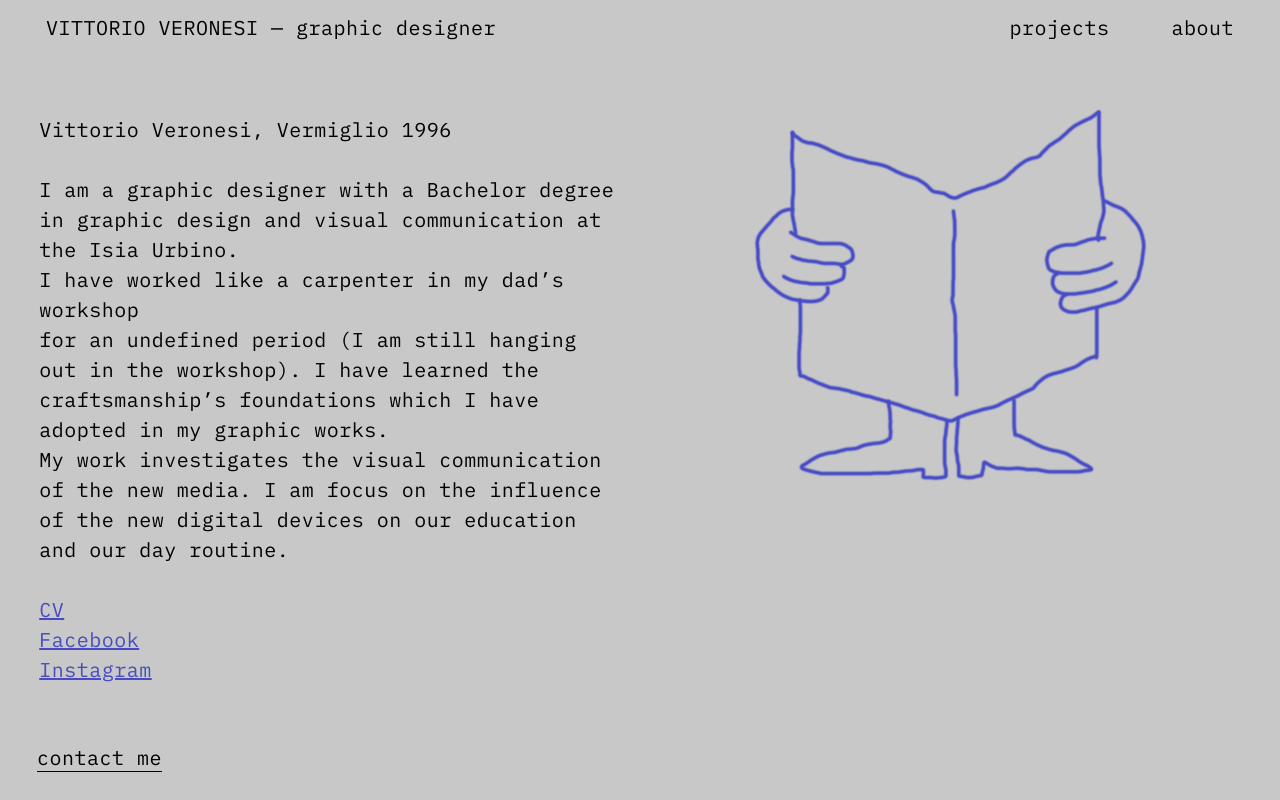
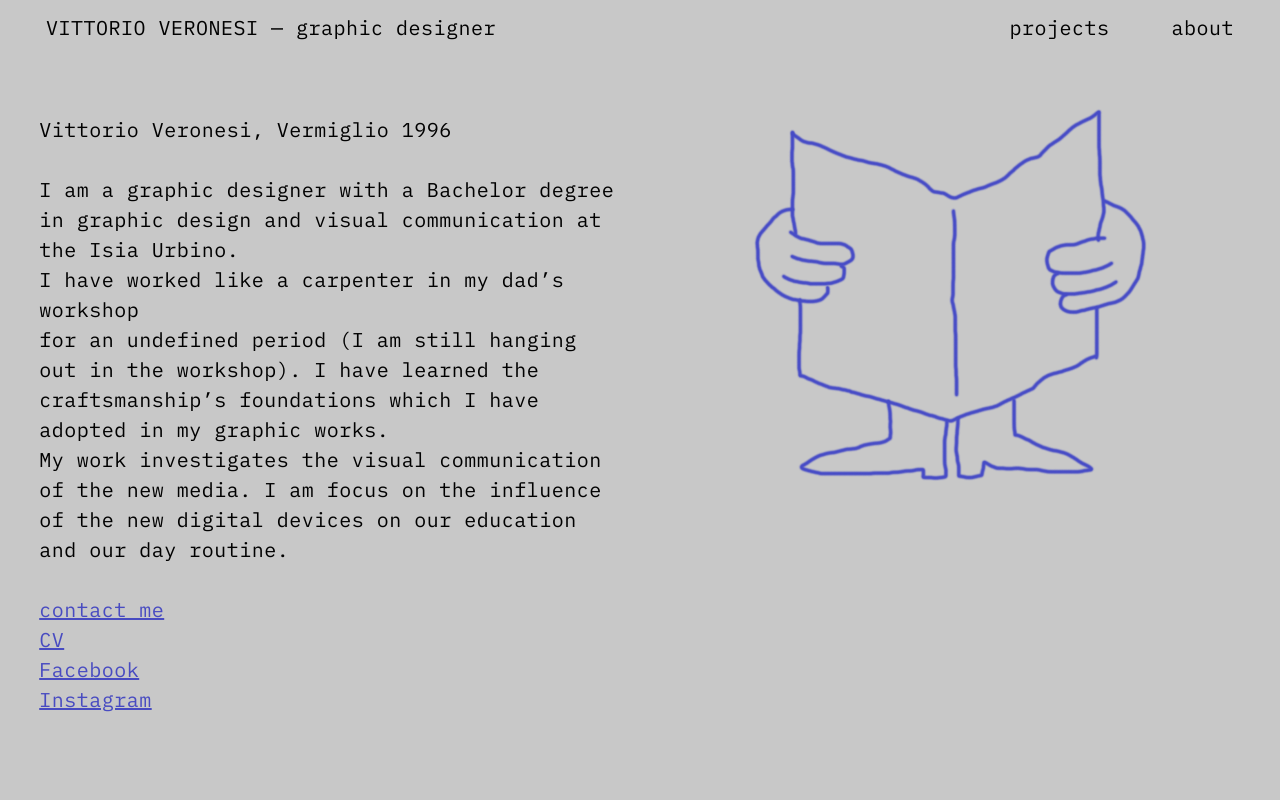
Before and after one commit to vittorioveronesi/vittorioveronesi.github.io, a plain HTML site: page about.html in a window 1280 px wide. Drawn offline with Linux system fonts and the light colour scheme.

Commit message:
Add files via upload

```diff
--- a/about.html
+++ b/about.html
@@ -18,11 +18,6 @@
             </div>
         </div>
 
-        <div id="contact">
-            <a  href = "mailto:vittvero@gmail.com">contact me</a>
-        </div>
-
-
         <div class = "row">
             <div class = "columnAbout">
                <p id = "about">Vittorio Veronesi, Vermiglio 1996 </br>
@@ -33,9 +28,12 @@
                 </br>My work investigates the visual communication of the new media.  I am focus on the influence of the new digital devices on our education and our day routine.
                 </br>
                 </br>
-                 <a href="https://docs.google.com/document/d/1LC-OVJkD6rDhWXsM_x9AEEqGWF7SRrnSYhpGXbypISY/edit?usp=sharing">CV</a></br>
-                 <a href="https://www.facebook.com/profile.php?id=100010818030786">Facebook</a></br>
-                 <a href="https://www.instagram.com/veronesivittorio/">Instagram</a>
+                <a href = "mailto:vittvero@gmail.com">contact me</a></br>
+                <a href="https://drive.google.com/file/d/1G81aEysHfGQGr6IWrkqUqWhgjCM6ZnO3/view?usp=sharing">CV</a></br>
+                <a href="https://www.facebook.com/profile.php?id=100010818030786">Facebook</a></br>
+                <a href="https://www.instagram.com/veronesivittorio/">Instagram</a>
+
+
 
 
                 </p>
```
Also changed, not shown: 114.html (+0 -5 lines), darwin.html (+0 -5 lines), ectoplasm.html (+0 -5 lines), index.html (+0 -7 lines), oggettoMatematico.html (+0 -5 lines), urna.html (+0 -5 lines).
